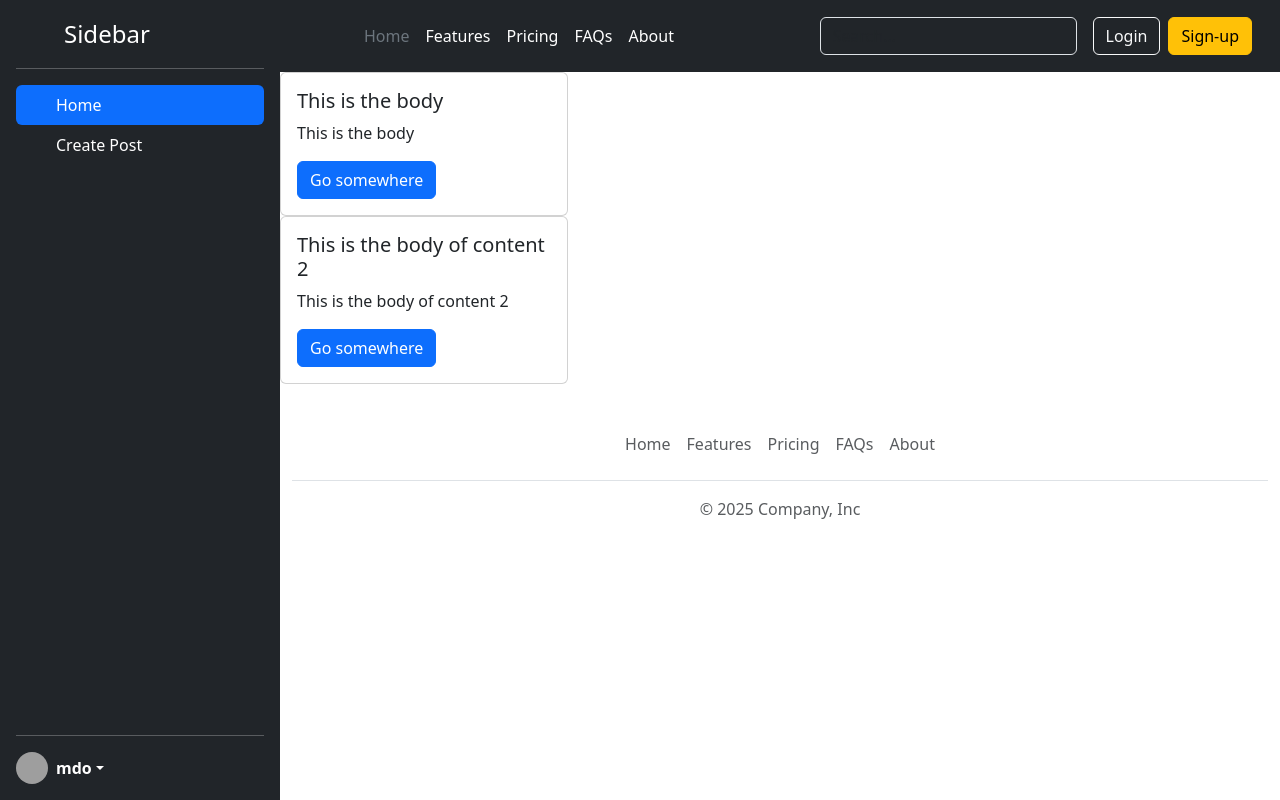
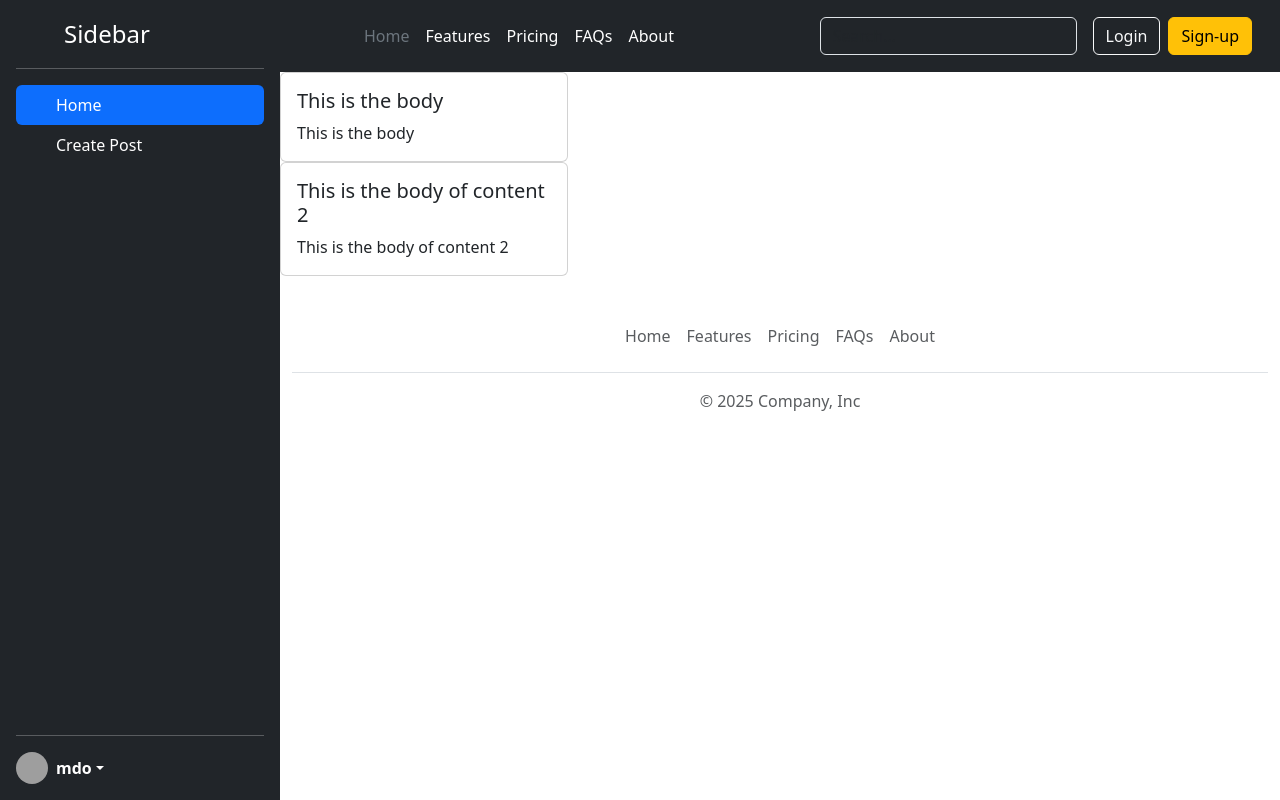
Before and after one commit to Ayush201738982361/react_socialmedia_project, a React (Vite) app in the folder client/: page / in a window 1280 px wide. Built offline with nearby package versions, Linux system fonts and the light colour scheme; grey boxes are pictures that could not be loaded.

Commit message:
Removed unnecessary post items

```diff
--- a/client/src/components/Post.jsx
+++ b/client/src/components/Post.jsx
@@ -5,9 +5,6 @@ function Post({ post }) {
         <div className="card-body">
           <h5 className="card-title">{post.body}</h5>
           <p className="card-text">{post.body}</p>
-          <a href="#" className="btn btn-primary">
-            Go somewhere
-          </a>
         </div>
       </div>
     </>
```
